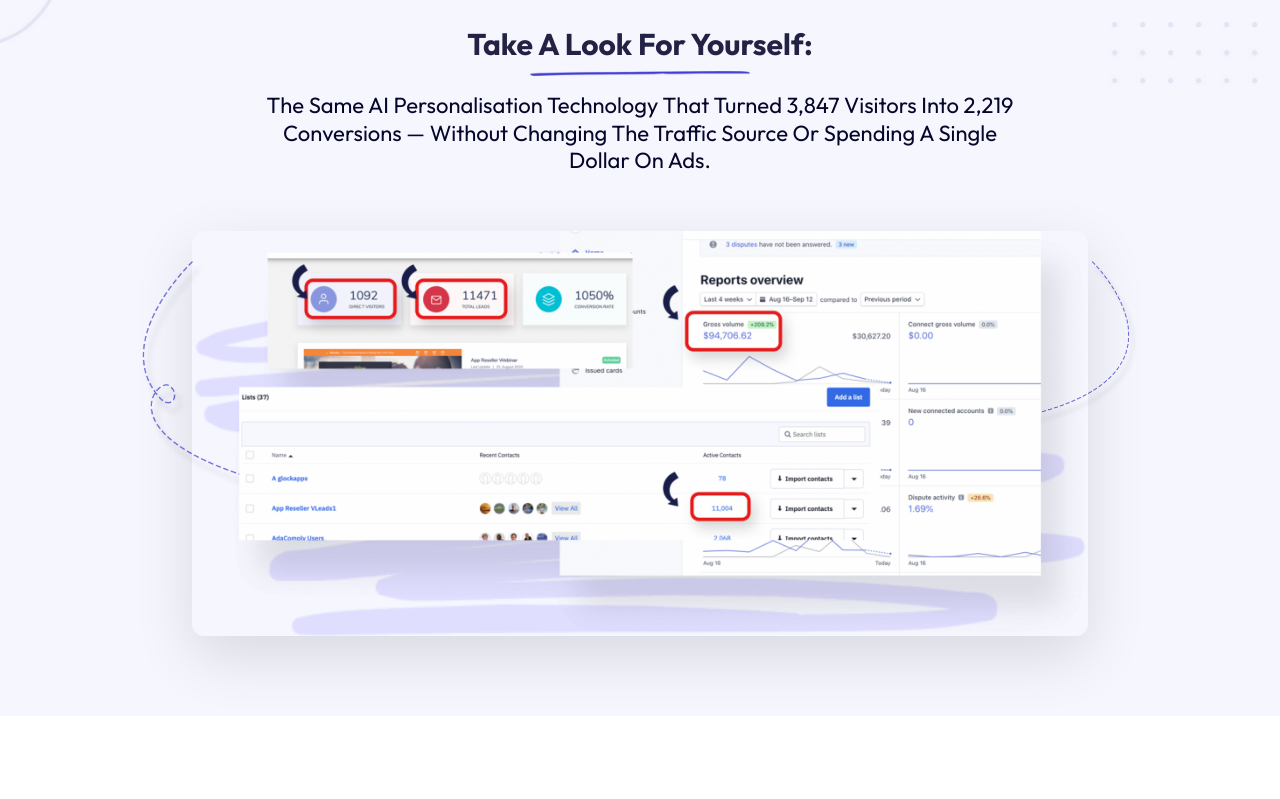
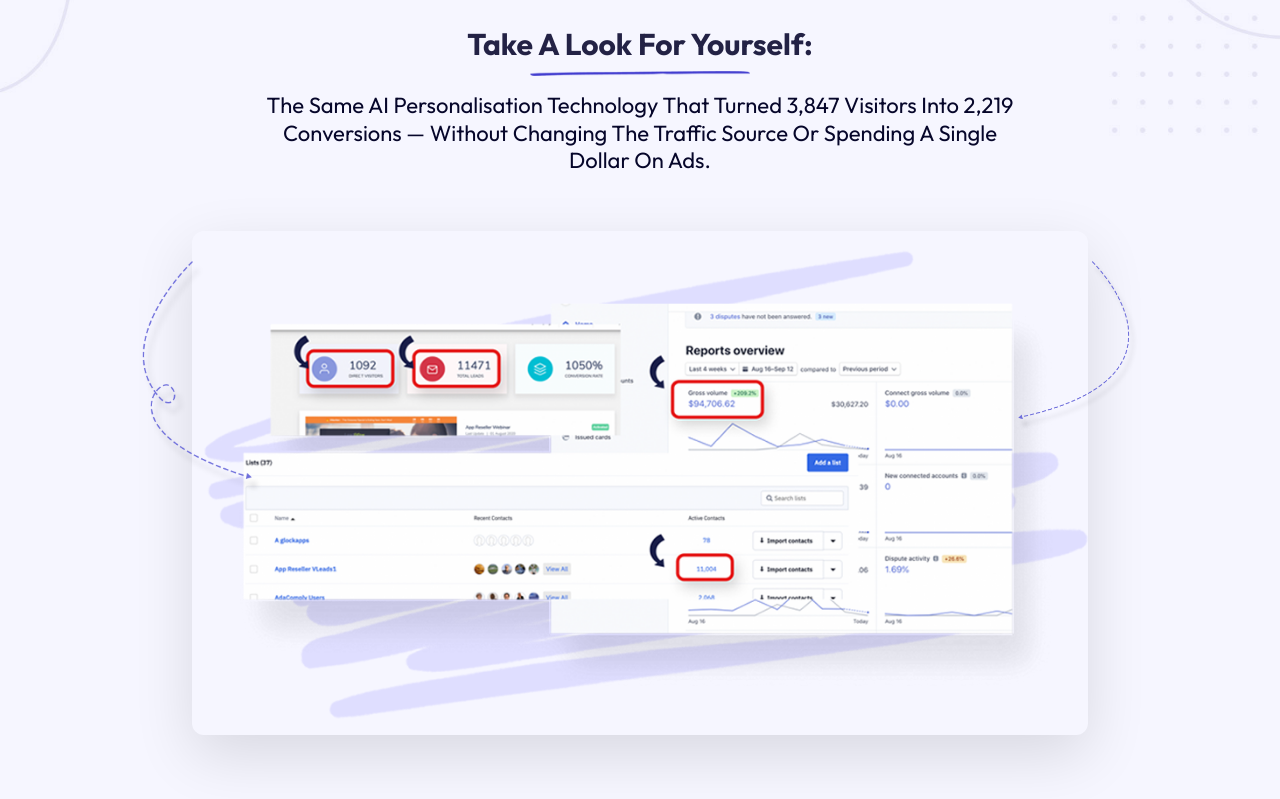
Before and after one commit to chovtech/chov, a Next.js app in the folder apps/pagepersona/frontend/: page / in a window 1280 px wide. Shown: the part 2103-2902 px from the top of the page. Before the commit the page ends 2819 px from the top, so only its background shows below. Built offline with nearby package versions, Linux system fonts and the light colour scheme.

Commit message:
fix(sales): swap proof image, remove brush bg overlay
Co-Authored-By: Claude Sonnet 4.6 <noreply@anthropic.com>

```diff
--- a/apps/pagepersona/frontend/app/_components/sales/ProofStatSection.tsx
+++ b/apps/pagepersona/frontend/app/_components/sales/ProofStatSection.tsx
@@ -137,19 +137,13 @@ const ProofStatSection = () => {
             style={{ width: '120px', right: '-50px', top: '30px', zIndex: 2 }}
           />
 
-          {/* Purple brush stroke behind proof image */}
+          {/* Proof screenshot */}
           <div className="relative">
             <img
-              src="/images/PP-FE-66-Image-40.png"
-              alt=""
-              className="absolute inset-0 w-full h-full object-contain pointer-events-none"
-              style={{ zIndex: 1 }}
-            />
-            <img
-              src="/images/PP_NewProof01-1024x463.png"
+              src="/images/PP_NewProof01-1024x463-1.png"
               alt="PagePersona real results — 3,847 visitors, 2,219 conversions"
               className="relative w-full"
-              style={{ zIndex: 2, borderRadius: '12px', boxShadow: '0 20px 60px rgba(0,0,0,0.12)' }}
+              style={{ borderRadius: '12px', boxShadow: '0 20px 60px rgba(0,0,0,0.12)' }}
             />
           </div>
 
```
Also changed, not shown: apps/pagepersona/frontend/public/images/PP_NewProof01-1024x463-1.png (added).
